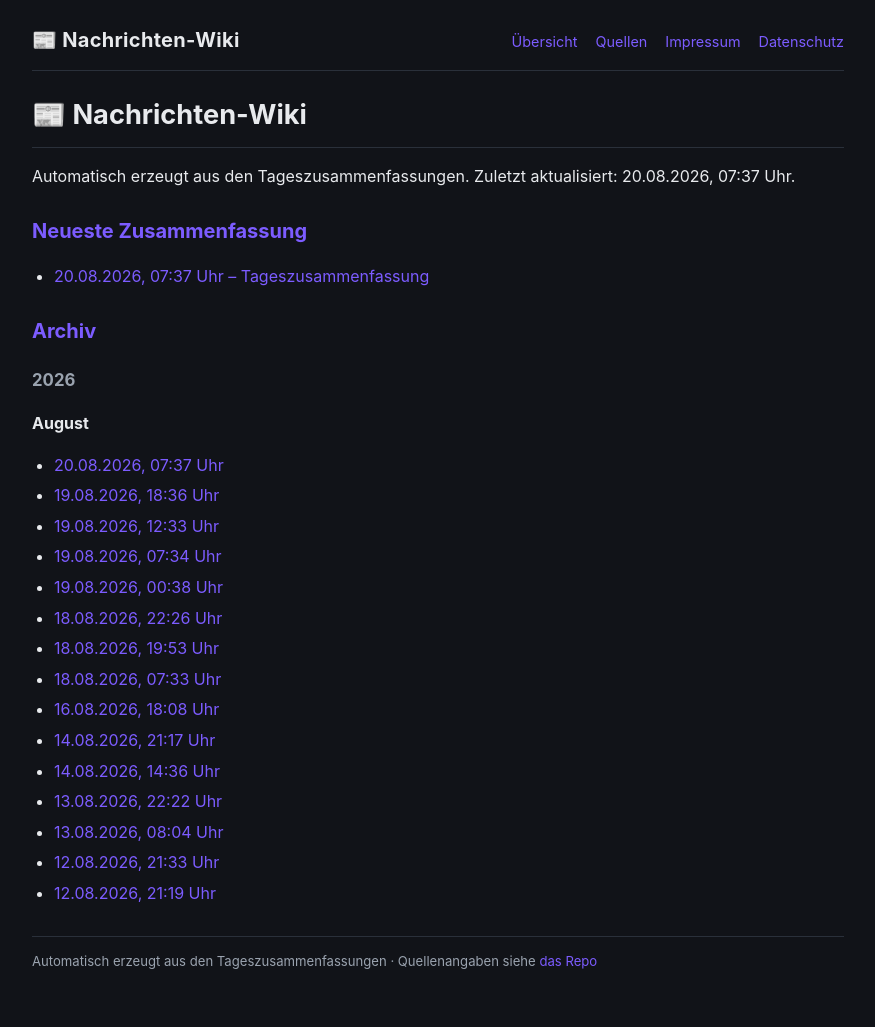
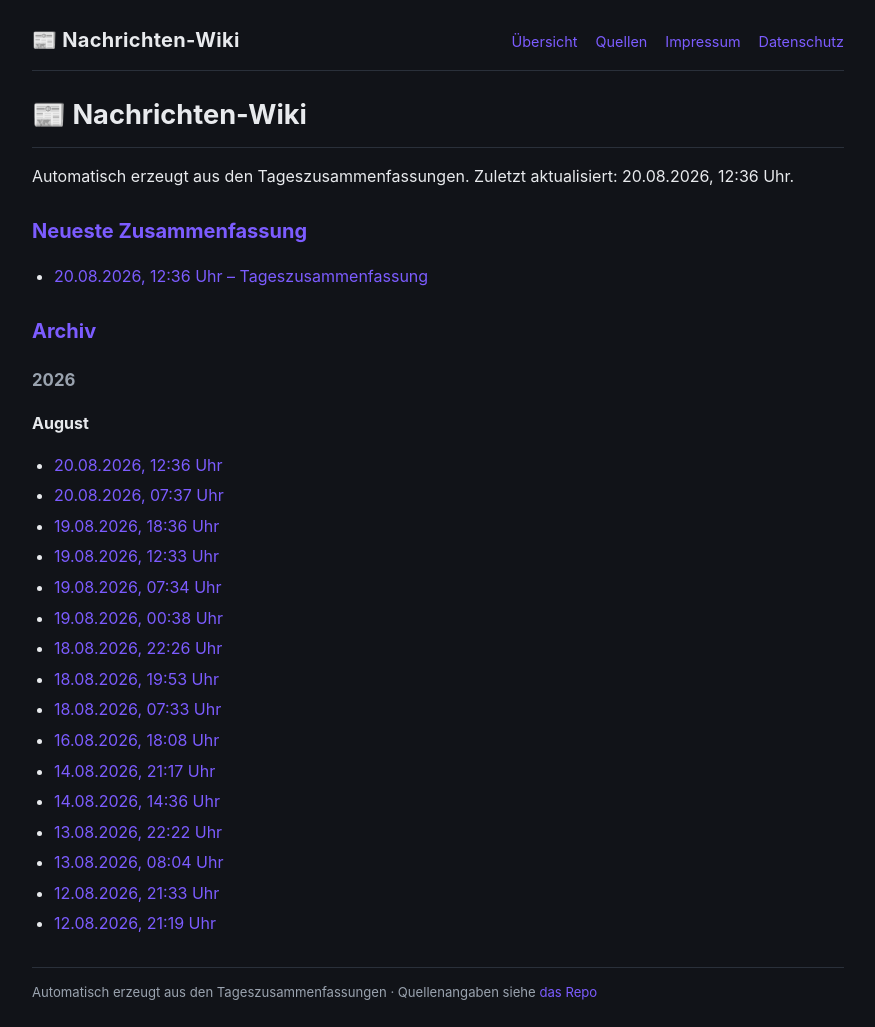
Before and after one commit to Ubuntu51/news-wiki, a Jekyll site: the page built from index.md, in a window 1280 px wide. Shown: the whole page, without its empty margins (202-1077 px from the left). Built offline with Jekyll 4.4.1, drawn with Linux system fonts in a browser that asks for light colours; our own code applies the rules of GitHub Pages for plain Markdown files; before the commit the page ends 996 px from its top, so only the background shows below that.

Commit message:
Tageszusammenfassungen 2026-08-20

```diff
--- a/index.md
+++ b/index.md
@@ -1,10 +1,10 @@
 # 📰 Nachrichten-Wiki
 
-Automatisch erzeugt aus den Tageszusammenfassungen. Zuletzt aktualisiert: 20.08.2026, 07:37 Uhr.
+Automatisch erzeugt aus den Tageszusammenfassungen. Zuletzt aktualisiert: 20.08.2026, 12:36 Uhr.
 
 ## Neueste Zusammenfassung
 
-- [20.08.2026, 07:37 Uhr – Tageszusammenfassung](2026/08/2026-08-20_07-37.html)
+- [20.08.2026, 12:36 Uhr – Tageszusammenfassung](2026/08/2026-08-20_12-36.html)
 
 ## Archiv
 
@@ -12,6 +12,7 @@ Automatisch erzeugt aus den Tageszusammenfassungen. Zuletzt aktualisiert: 20.08.
 
 **August**
 
+- [20.08.2026, 12:36 Uhr](2026/08/2026-08-20_12-36.html)
 - [20.08.2026, 07:37 Uhr](2026/08/2026-08-20_07-37.html)
 - [19.08.2026, 18:36 Uhr](2026/08/2026-08-19_18-36.html)
 - [19.08.2026, 12:33 Uhr](2026/08/2026-08-19_12-33.html)
```
Also changed, not shown: 2026/08/2026-08-20_12-36.md (added, +65 -0 lines).
